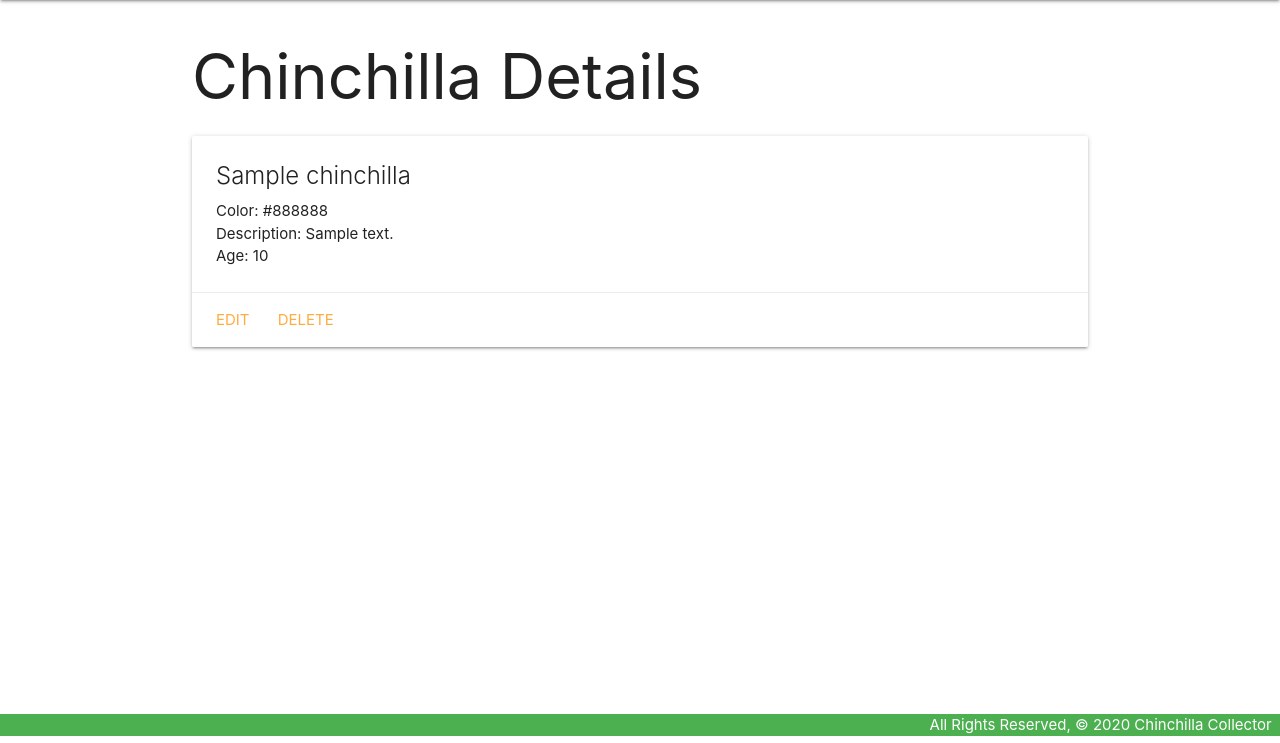
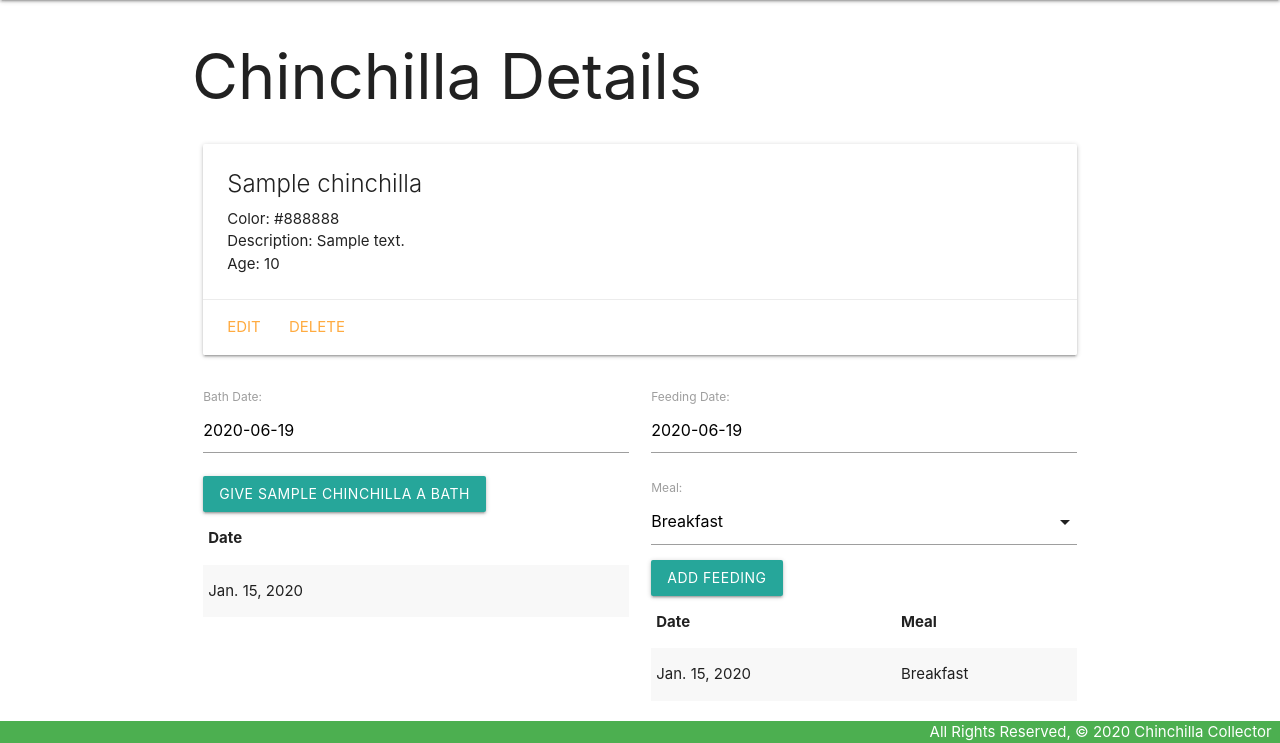
Before and after one commit to kimberlyalord/chinchilla_collector, a Django app: page /chinchillas/1/ in a window 1280 px wide. Shown: the part 64-807 px from the top of the page. Run offline with Django 3.2, Linux system fonts and the light colour scheme; tables that the repository leaves empty hold one stand-in row (values such as "Sample post").

Commit message:
Add feed and bathe functionality

```diff
--- /dev/null
+++ b/main_app/forms.py
@@ -0,0 +1,12 @@
+from django.forms import ModelForm
+from .models import Feeding, Bath
+
+class FeedingForm(ModelForm):
+    class Meta:
+        model = Feeding
+        fields = ['date', 'meal']
+
+class BathForm(ModelForm):
+    class Meta:
+        model = Bath
+        fields = ['date']
--- a/main_app/models.py
+++ b/main_app/models.py
@@ -2,6 +2,12 @@ from django.db import models
 from django.urls import reverse
 from datetime import date
 from django.contrib.auth.models import User
+
+MEALS = (
+    ('B', 'Breakfast'),
+    ('L', 'Lunch'),
+    ('D', 'Dinner'),
+)
 
 class Chinchilla(models.Model):
     name = models.CharField(max_length=100)
@@ -14,3 +20,28 @@ class Chinchilla(models.Model):
 
     def get_absolute_url(self):
         return reverse('detail', kwargs={'chinchilla_id': self.id})
+
+class Feeding(models.Model):
+    date = models.DateField('Feeding Date')
+    meal = models.CharField(
+        max_length=1,
+        choices=MEALS,
+        default=MEALS[0][0]
+    )
+    chinchilla = models.ForeignKey(Chinchilla, on_delete=models.CASCADE)
+
+    def __str__(self):
+        return  f'{self.get_meal_display()} on {self.date}'
+
+    class Meta:
+        ordering = ['-date']
+
+class Bath(models.Model):
+    date = models.DateField('Bath Date')
+    chinchilla = models.ForeignKey(Chinchilla, on_delete=models.CASCADE)
+
+    def __str__(self):
+        return f'{self.get_bath_display()} on {self.date}'
+
+    class Meta:
+        ordering = ['-date']
--- a/main_app/templates/base.html
+++ b/main_app/templates/base.html
@@ -10,6 +10,7 @@
     <title>Chinchilla Collector</title>
     <link rel="stylesheet" href="https://cdnjs.cloudflare.com/ajax/libs/materialize/1.0.0/css/materialize.min.css">
     <link rel="stylesheet" type="text/css" href="{% static 'css/style.css' %}">
+    <script src="https://cdnjs.cloudflare.com/ajax/libs/materialize/1.0.0/js/materialize.min.js"></script>
 </head>
 
 <body>
--- a/main_app/templates/chinchillas/detail.html
+++ b/main_app/templates/chinchillas/detail.html
@@ -3,6 +3,8 @@
 
 <h1>Chinchilla Details</h1>
 
+<div class="row">
+    <div class="col s12">
         <div class="card">
             <div class="card-content">
                 <span class="card-title">{{ chinchilla.name }}</span>
@@ -15,5 +17,64 @@
                 <a href="{% url 'chinchillas_delete' chinchilla.id %}">Delete</a>
             </div>
         </div>
+    </div>
+    <div class="col s6">
+        <form action="{% url 'add_bath' chinchilla.id %}" method="post">
+            {% csrf_token %}
+            {{ bath_form.as_p }}
+            <input type="submit" class="btn" value="Give {{chinchilla.name}} a Bath">
+        </form>
+        <table class="striped">
+            <thead>
+                <tr>
+                    <th>Date</th>
+                </tr>
+            </thead>
+            <tbody>
+                {% for bath in chinchilla.bath_set.all %}
+                <tr>
+                    <td>{{bath.date}}</td>
+                </tr>
+                {% endfor %}
+            </tbody>
+        </table>
+    </div>
+    <div class="col s6">
+        <form action="{% url 'add_feeding' chinchilla.id %}" method="post">
+            {% csrf_token %}
+            {{ feeding_form.as_p }}
+            <input type="submit" class="btn" value="Add Feeding">
+        </form>
+        <table class="striped">
+            <thead>
+                <tr>
+                    <th>Date</th>
+                    <th>Meal</th>
+                </tr>
+            </thead>
+            <tbody>
+                {% for feeding in chinchilla.feeding_set.all %}
+                <tr>
+                    <td>{{feeding.date}}</td>
+                    <td>{{feeding.get_meal_display}}</td>
+                </tr>
+                {% endfor %}
+            </tbody>
+        </table>
+    </div>
+</div>
+
+<script>
+    const dateEl = document.querySelectorAll('[id=id_date]');
+    M.Datepicker.init(dateEl, {
+        format: 'yyyy-mm-dd',
+        defaultDate: new Date(),
+        setDefaultDate: true,
+        autoClose: true
+    });
+
+    const selectEl = document.getElementById('id_meal');
+    M.FormSelect.init(selectEl);
+</script>
 
 {% endblock %}
--- a/main_app/urls.py
+++ b/main_app/urls.py
@@ -9,5 +9,7 @@ urlpatterns = [
     path('chinchillas/create/', views.ChinchillaCreate.as_view(), name='chinchillas_create'),
     path('chinchillas/<int:pk>/update/', views.ChinchillaUpdate.as_view(), name='chinchillas_update'),
     path('chinchillas/<int:pk>/delete/', views.ChinchillaDelete.as_view(), name='chinchillas_delete'),
+    path('chinchillas/<int:chinchilla_id>/add_bath/', views.add_bath, name='add_bath'),
+    path('chinchillas/<int:chinchilla_id>/add_feeding/', views.add_feeding, name='add_feeding'),
 
 ]
--- a/main_app/views.py
+++ b/main_app/views.py
@@ -1,7 +1,8 @@
 from django.shortcuts import render, redirect
-from .models import Chinchilla
 from django.views.generic import ListView, DetailView
 from django.views.generic.edit import CreateView, UpdateView, DeleteView
+from .models import Chinchilla
+from .forms import BathForm, FeedingForm
 
 # Create your views here.
 def home(request):
@@ -12,8 +13,12 @@ def about(request):
 
 def chinchillas_detail(request, chinchilla_id):
     chinchilla = Chinchilla.objects.get(id=chinchilla_id)
+    feeding_form = FeedingForm()
+    bath_form = BathForm()
     return render(request, 'chinchillas/detail.html', {
         'chinchilla': chinchilla,
+        'feeding_form': feeding_form,
+        'bath_form': bath_form,
     })
 
 class ChinchillaList(ListView):
@@ -30,3 +35,19 @@ class ChinchillaUpdate(UpdateView):
 class ChinchillaDelete(DeleteView):
     model = Chinchilla
     success_url = '/chinchillas/'
+
+def add_bath(request, chinchilla_id):
+    form = BathForm(request.POST)
+    if form.is_valid():
+        new_bath = form.save(commit=False)
+        new_bath.chinchilla_id = chinchilla_id
+        new_bath.save()
+    return redirect('detail', chinchilla_id=chinchilla_id)
+
+def add_feeding(request, chinchilla_id):
+    form = FeedingForm(request.POST)
+    if form.is_valid():
+        new_feeding = form.save(commit=False)
+        new_feeding.chinchilla_id = chinchilla_id
+        new_feeding.save()
+    return redirect('detail', chinchilla_id=chinchilla_id)
```
Also changed, not shown: main_app/migrations/0002_bath.py (added), main_app/migrations/0003_feeding.py (added). Lines whose indentation alone changed are shown as unchanged.
